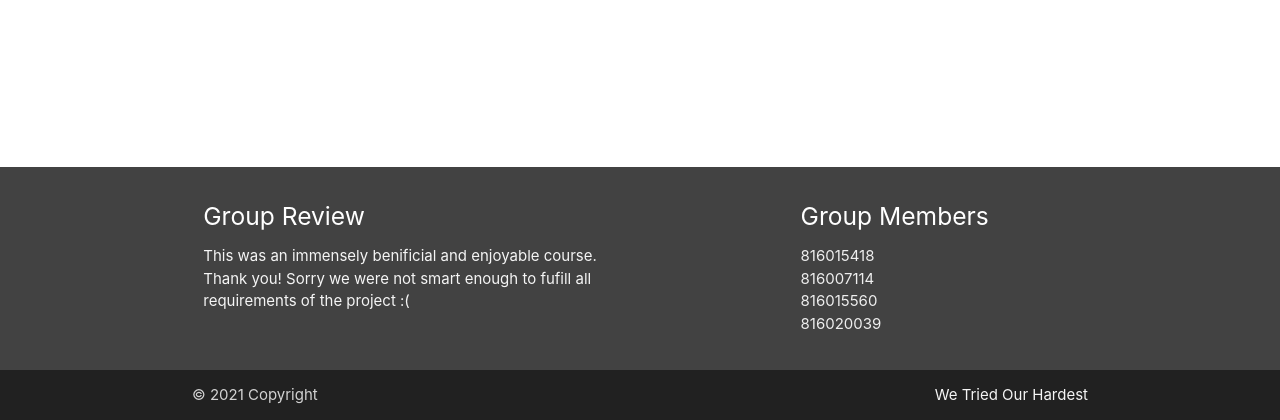
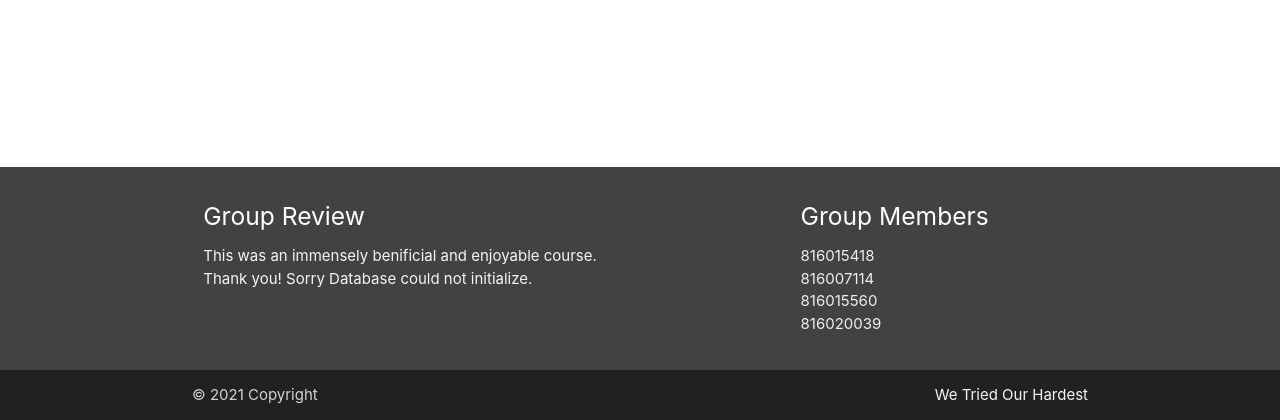
Before and after one commit to Jeremy-Samaroo/Web-Project, a Flask app: page /list in a window 1280 px wide. Shown: the part 380-800 px from the top of the page. Run offline with Flask 2, Linux system fonts and the light colour scheme; parts of the project's set-up code (start-up, migrations or seed data) failed here and were passed over.

Commit message:
Update layout.html

```diff
--- a/App/templates/layout.html
+++ b/App/templates/layout.html
@@ -61,7 +61,7 @@
             <div class="row">
               <div class="col l6 s12">
                 <h5 class="white-text">Group Review</h5>
-                <p class="grey-text text-lighten-4">This was an immensely benificial and enjoyable course. Thank you! Sorry we were not smart enough to fufill all requirements of the project :(</p>
+                <p class="grey-text text-lighten-4">This was an immensely benificial and enjoyable course. Thank you! Sorry Database could not initialize.</p>
               </div>
               <div class="col l4 offset-l2 s12">
                 <h5 class="white-text">Group Members</h5>
```
